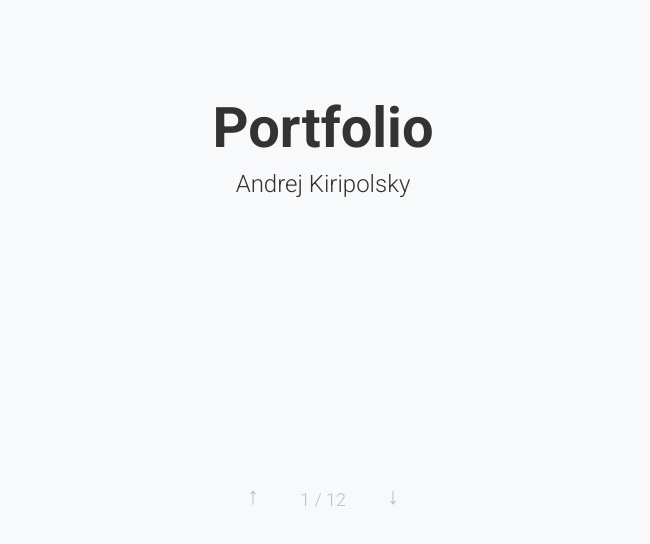
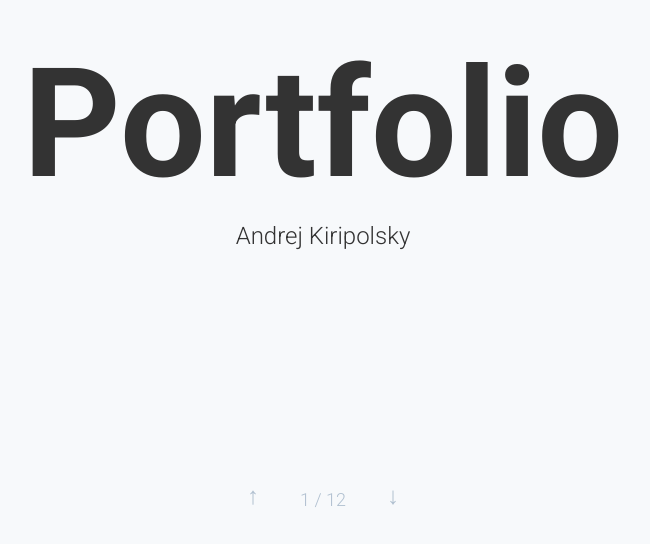
Before and after one commit to AndrejKiri/Portfolio, a plain HTML site: page index.html in a window 1280 px wide. Shown: the part 252-796 px from the top of the page, without its empty margins (317-967 px from the left). Drawn offline with Linux system fonts and the light colour scheme; a web font is replaced by a local one.

Commit message:
Change formatting of title

```diff
--- a/index.html
+++ b/index.html
@@ -39,7 +39,7 @@
       <article id="webslides" class="vertical">
         <section>
           <div class="wrap aligncenter">
-            <h1><strong>Portfolio</strong></h1>
+            <h1 class="text-data"><strong>Portfolio</strong></h1>
             <p class="text-intro">Andrej Kiripolsky
             </p>
           </div>
```
